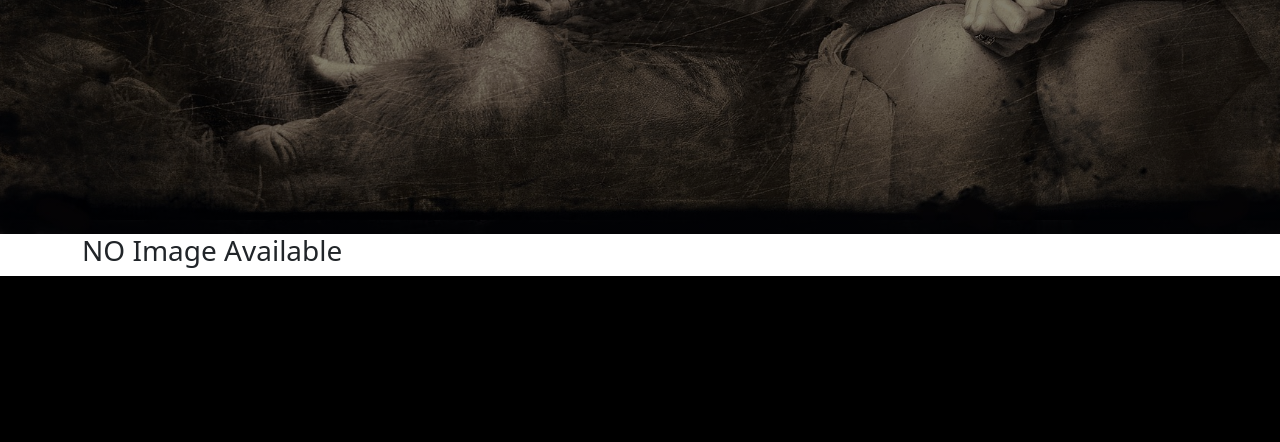
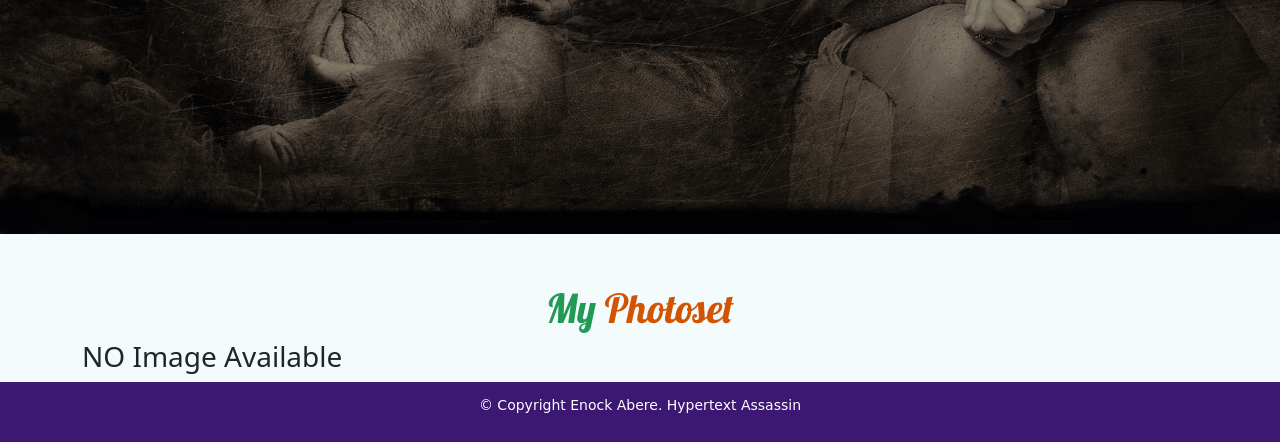
Before and after one commit to enockabere/Gallery, a Django app: page / in a window 1280 px wide. Shown: the part 622-1064 px from the top of the page. Before the commit the page ends 898 px from the top, so only its background shows below. Run offline with Django 3.2, Linux system fonts and the light colour scheme; data that the repository does not hold is empty; some libraries are stand-ins or nearby versions.

Commit message:
add footer

```diff
--- a/album/templates/all-images/all-images.html
+++ b/album/templates/all-images/all-images.html
@@ -22,6 +22,13 @@
 </section>
 <section id="images">
   <div class="container">
+    <div class="row">
+      <div class="col-md-12">
+        <div class="section-header">
+          <h2>My <span class="head">Photoset</span></h2>
+        </div>
+      </div>
+    </div>
     <div class="row">
       {% for photo in photos %}
       <div class="col-lg-3 col-md-4 col-sm-6 col-xs-12" id="imgs">
--- a/album/templates/all-images/base.html
+++ b/album/templates/all-images/base.html
@@ -23,5 +23,6 @@
      {% bootstrap_javascript %}
      <script src="{% static 'js/main.js' %}"></script>
     {% endblock %}
+    {% include "footer.html" %}
 </body>
 </html>
--- /dev/null
+++ b/album/templates/footer.html
@@ -0,0 +1,32 @@
+{% load bootstrap5 %}
+{% load static %}
+<!DOCTYPE html>
+<html lang="en">
+
+<head>
+  <meta charset="UTF-8">
+  <meta http-equiv="X-UA-Compatible" content="IE=edge">
+  <meta name="viewport" content="width=device-width, initial-scale=1.0">
+  {% block styles %}
+  {% bootstrap_css %}
+  <link rel="stylesheet" href="{% static 'css/base.css' %}">
+  {% endblock %}
+  <link rel="preconnect" href="https://fonts.googleapis.com">
+  <link rel="preconnect" href="https://fonts.gstatic.com" crossorigin>
+  <link href="https://fonts.googleapis.com/css2?family=Lobster&family=Merriweather&display=swap" rel="stylesheet">
+</head>
+
+<body>
+    <section class="footer">
+        <div class="container">
+          <div class="row">
+            <div class="col-md-12">
+              <div class="rights">
+                <h3>© Copyright Enock Abere. Hypertext Assassin</h3>
+              </div>
+            </div>
+          </div>
+        </div>
+      </section>
+</body>
+</html>
--- a/static/css/base.css
+++ b/static/css/base.css
@@ -190,3 +190,27 @@
   -ms-transform: scale(1);
   transform: scale(1);
 }
+.section-header h2{
+  color: #229954;
+  text-align: center;
+  margin-top: 50px;
+  font-family: 'Lobster', cursive;
+  font-size: 40px;
+}
+.head{
+  color: #D35400;
+}
+.footer{
+  height: 60px;
+  background-color: #3C1874;
+}
+.rights h3{
+  color: white;
+  text-align: center;
+  padding: 15px;
+  font-family: 'Caveat', cursive;
+  font-size: 14px;
+}
+#images{
+  background-color:#f3fbfd;
+}
```
